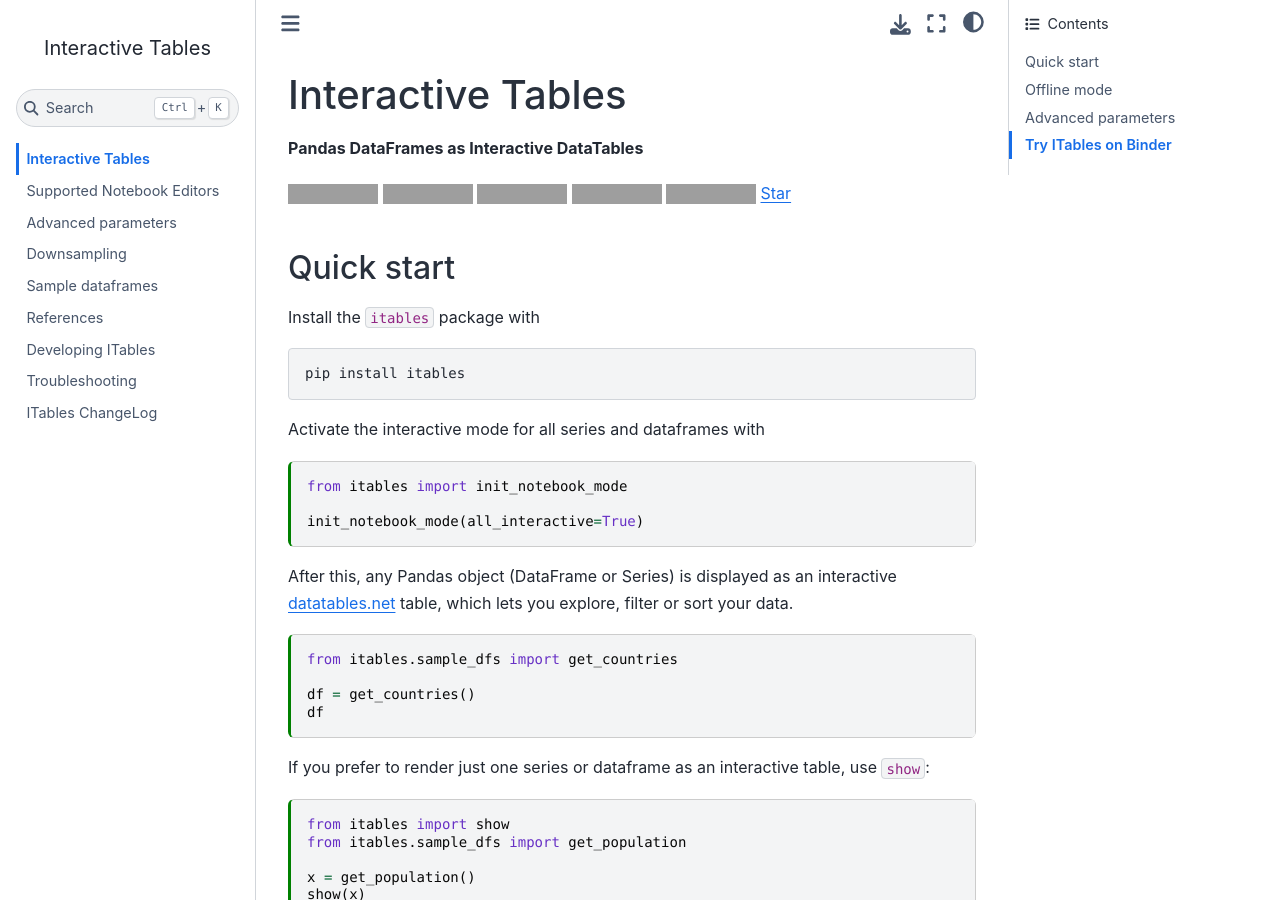
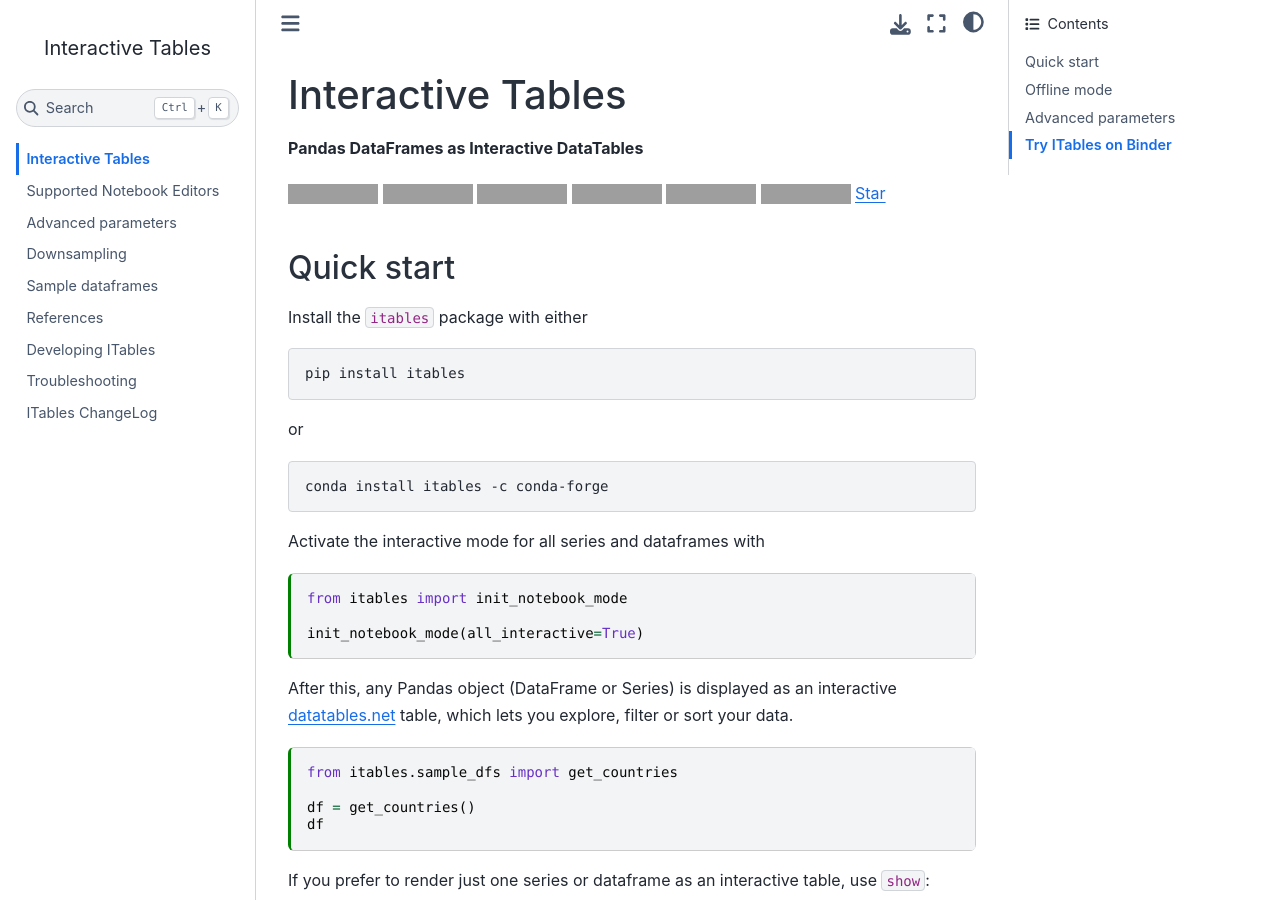
Before and after one commit to mwouts/itables, a Jupyter Book: the page built from docs/quick_start.md, in a window 1280 px wide and 900 px high. Built offline with Jupyter Book 1.0.4 settings and Sphinx 7.4.7 and the Sphinx Book theme 1.1.4, drawn with Linux system fonts in a browser that asks for light colours; grey boxes are pictures that could not be loaded.

Commit message:
Add conda install instructions in README and docs (#102)

````diff
--- a/docs/quick_start.md
+++ b/docs/quick_start.md
@@ -17,6 +17,7 @@ kernelspec:
 **Pandas DataFrames as Interactive DataTables**
 
 [![Pypi](https://img.shields.io/pypi/v/itables.svg)](https://pypi.python.org/pypi/itables)
+[![Conda Version](https://img.shields.io/conda/vn/conda-forge/itables.svg)](https://anaconda.org/conda-forge/itables)
 ![CI](https://github.com/mwouts/itables/workflows/CI/badge.svg)
 [![codecov.io](https://codecov.io/github/mwouts/itables/coverage.svg?branch=main)](https://codecov.io/github/mwouts/itables?branch=main)
 [![Language grade: Python](https://img.shields.io/lgtm/grade/python/g/mwouts/itables.svg)](https://lgtm.com/projects/g/mwouts/itables/context:python)
@@ -26,10 +27,15 @@ kernelspec:
 
 ## Quick start
 
-Install the `itables` package with
+Install the `itables` package with either
 
 ```shell
 pip install itables
+```
+
+or
+```shell
+conda install itables -c conda-forge
 ```
 
 Activate the interactive mode for all series and dataframes with
````
Also changed, not shown: README.md (+8 -2 lines).
